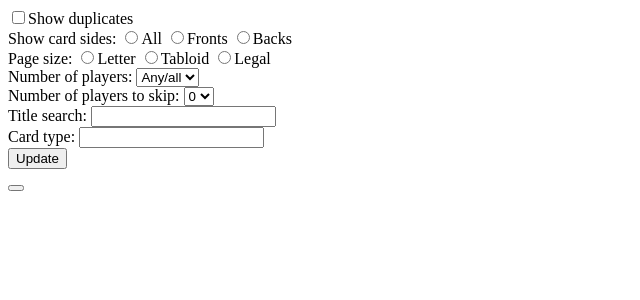
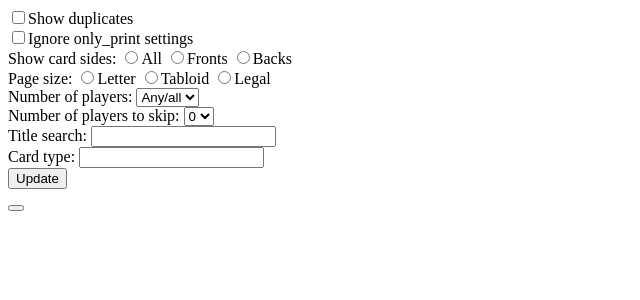
Before and after one commit to danielmoniz/game-prototyper, a Flask app: template templates/cards.html in a window 1280 px wide. Shown: the top 300 px of the page, without its empty margins (0-640 px from the left). Run offline with Flask 2, Linux system fonts and the light colour scheme; the template is opened without the code that fills it, so the values that code supplies are empty; some libraries are stand-ins or nearby versions.

Commit message:
Add ability to ignore the only_print setting.

```diff
--- a/server.py
+++ b/server.py
@@ -31,6 +31,8 @@ def display(game_name):
 
     duplicates = request.args.get('duplicates', 'false')
     duplicates = duplicates.lower() == 'true'
+    ignore_only_print = request.args.get('ignore_only_print', 'false')
+    ignore_only_print = ignore_only_print.lower() == 'true'
 
     players = request.args.get('players', 0)
     if not players: players = 0
@@ -39,6 +41,8 @@ def display(game_name):
     skip_players = request.args.get('skip_players', 0)
     if not skip_players: skip_players = 0
     skip_players = int(skip_players)
+
+    #macros = app.jinja_env.get_template('templates/macros.html')
 
     old_loader = app.jinja_env.loader
     app.jinja_env.loader = PackageLoader(game_name, 'cards')
@@ -68,7 +72,7 @@ def display(game_name):
                 player_numbers.update(card, i + 1, players=players, skip_players=skip_players)
                 if not card.skip:
                     cards[front].append(get_renderable_card(game_name, card))
-                    if card.only_print:
+                    if card.only_print and not ignore_only_print:
                         only_print_cards[front].append(get_renderable_card(game_name, card))
 
     if only_print_cards[True]:
@@ -108,6 +112,7 @@ def display(game_name):
         search=search,
         card_type=search_card_type,
         card_sides=card_sides,
+        ignore_only_print=ignore_only_print,
         )
 
 
--- a/templates/cards.html
+++ b/templates/cards.html
@@ -28,6 +28,10 @@
       <div>
         <label><input type="checkbox" name="duplicates" value="true"{% if duplicates %} checked{% endif %} />Show duplicates</label>
       </div>
+      <div>
+        <label><input type="checkbox" name="ignore_only_print" value="true"{% if ignore_only_print %} checked{% endif %} />Ignore only_print settings</label>
+      </div>
+
       <div>Show card sides:
         <label><input type="radio" name="card_sides" value="all"{% if card_sides == "all" %} checked{% endif %} />All</label>
         <label><input type="radio" name="card_sides" value="fronts"{% if card_sides == "fronts" %} checked{% endif %} />Fronts</label>
```
